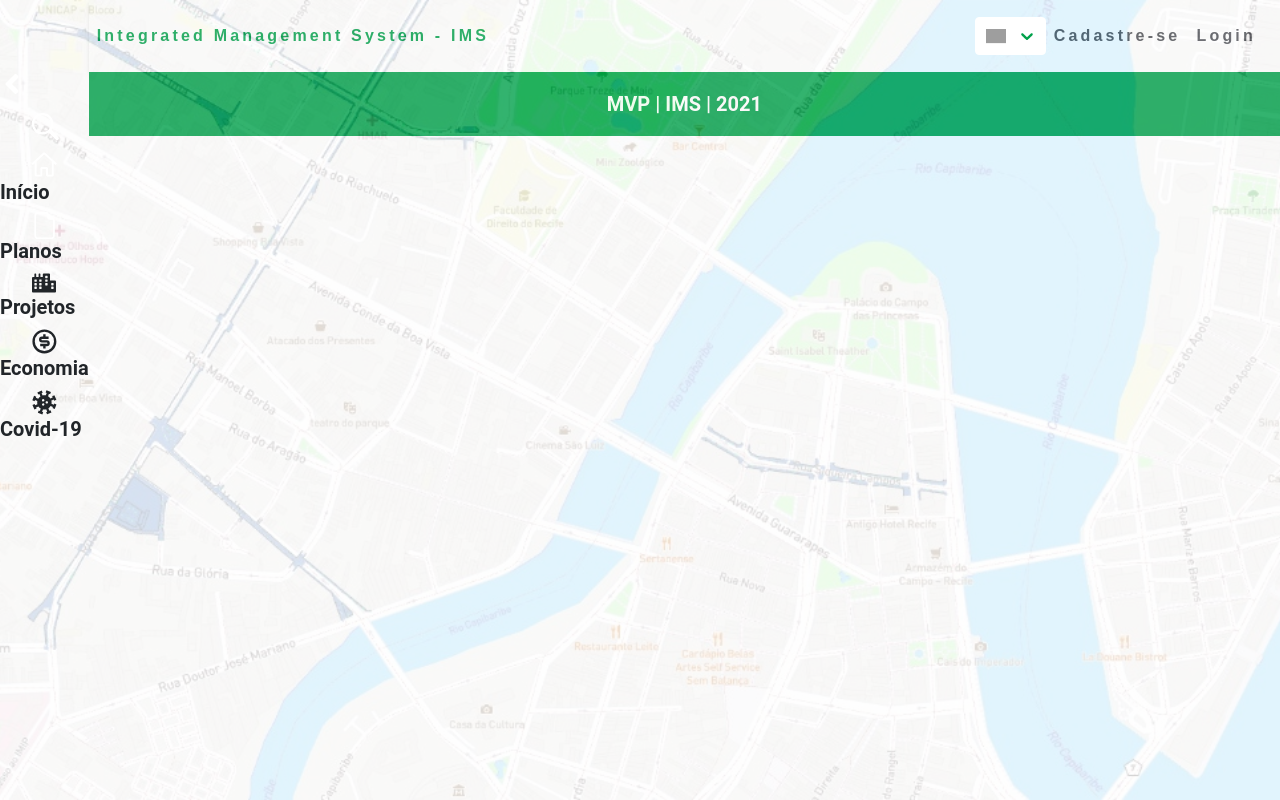
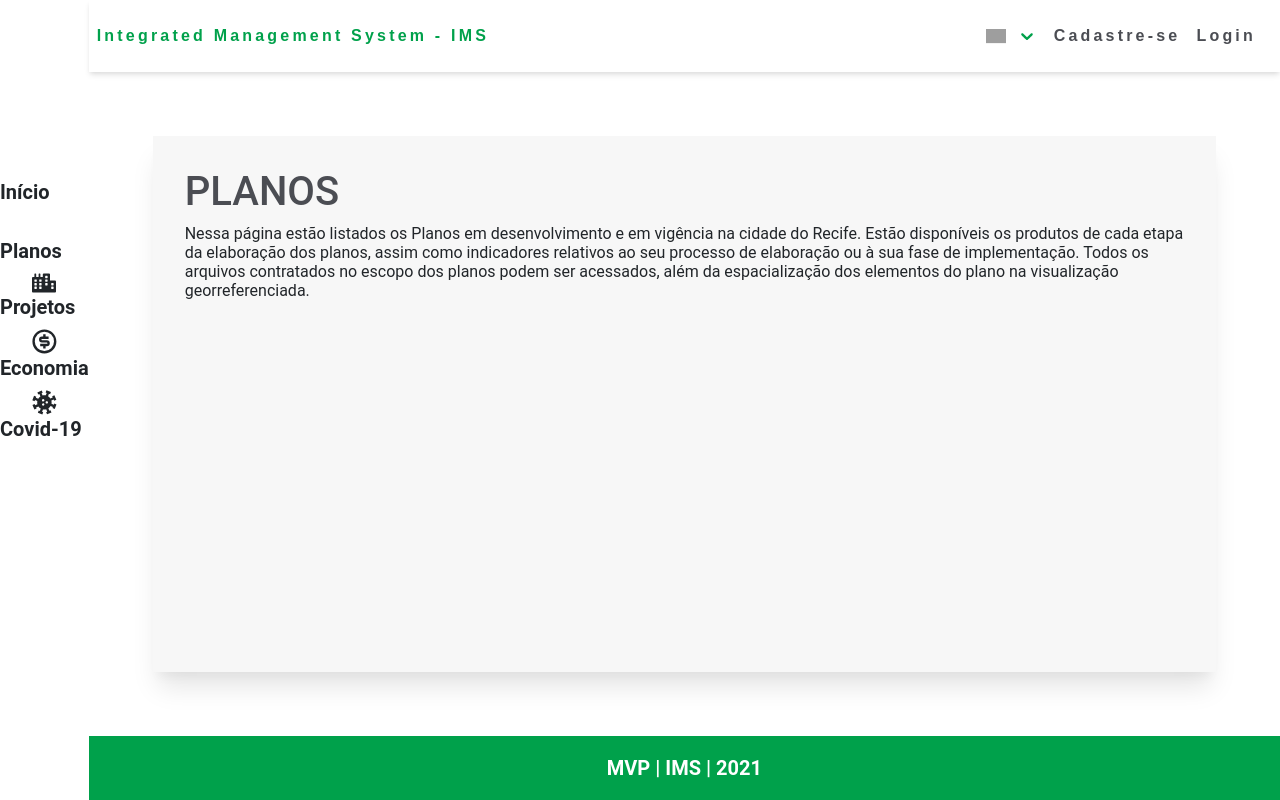
Before and after one commit to IMS-Recife/IMS-Frontend, a Next.js app: page /plans in a window 1280 px wide. Built offline with nearby package versions, Linux system fonts and the light colour scheme; no server answers; grey boxes are pictures that could not be loaded.

Commit message:
Added Plans Page and Projects page

```diff
--- a/src/pages/plans.js
+++ b/src/pages/plans.js
@@ -12,16 +12,25 @@ export const Container = styled.div`
 function Plans() {
   return (
     <>
-      <Container>
-        <Image
-          alt="Mountains"
-          src="/mapaims.jpeg"
-          layout="fill"
-          objectFit="cover"
-          quality={100}
-        />
-      </Container>
-      <Layout />
+      <Layout>
+        <div
+          className="m-16 bg-primary-gray shadow-xl p-8"
+          style={{
+            minHeight: "calc(100vh - 264px)",
+          }}
+        >
+          <h1 className="uppercase text-primary-text">Planos</h1>
+          <p>
+            Nessa página estão listados os Planos em desenvolvimento e em
+            vigência na cidade do Recife. Estão disponíveis os produtos de cada
+            etapa da elaboração dos planos, assim como indicadores relativos ao
+            seu processo de elaboração ou à sua fase de implementação. Todos os
+            arquivos contratados no escopo dos planos podem ser acessados, além
+            da espacialização dos elementos do plano na visualização
+            georreferenciada.
+          </p>
+        </div>
+      </Layout>
     </>
   );
 }
--- /dev/null
+++ b/src/pages/projects.js
@@ -0,0 +1,29 @@
+import React from "react";
+import Layout from "../components/Layout";
+
+const Projects = () => (
+  <Layout>
+    <div
+      className="flex"
+      style={{
+        backgroundImage: `url("/mapaims.jpeg")`,
+        minHeight: "calc(100vh - 136px)",
+      }}
+    >
+      <div className="bg-primary-gray shadow-xl min-h-full p-8 m-16">
+        <h1 className="uppercase text-primary-text">Projetos</h1>
+        <p>
+          Nessa página estão listados os Projetos em elaboração e em execução na
+          cidade do Recife. Ao acessar a área de cada projeto você terá acesso
+          aos produtos de cada etapa da sua elaboração, assim como indicadores
+          relativos ao monitoramento da sua contratação e execução. Todos os
+          arquivos contratados no escopo dos planos estão em anexo, além da
+          espacialização dos elementos do projeto na visualização
+          georreferenciada.
+        </p>
+      </div>
+    </div>
+  </Layout>
+);
+
+export default Projects;
```
